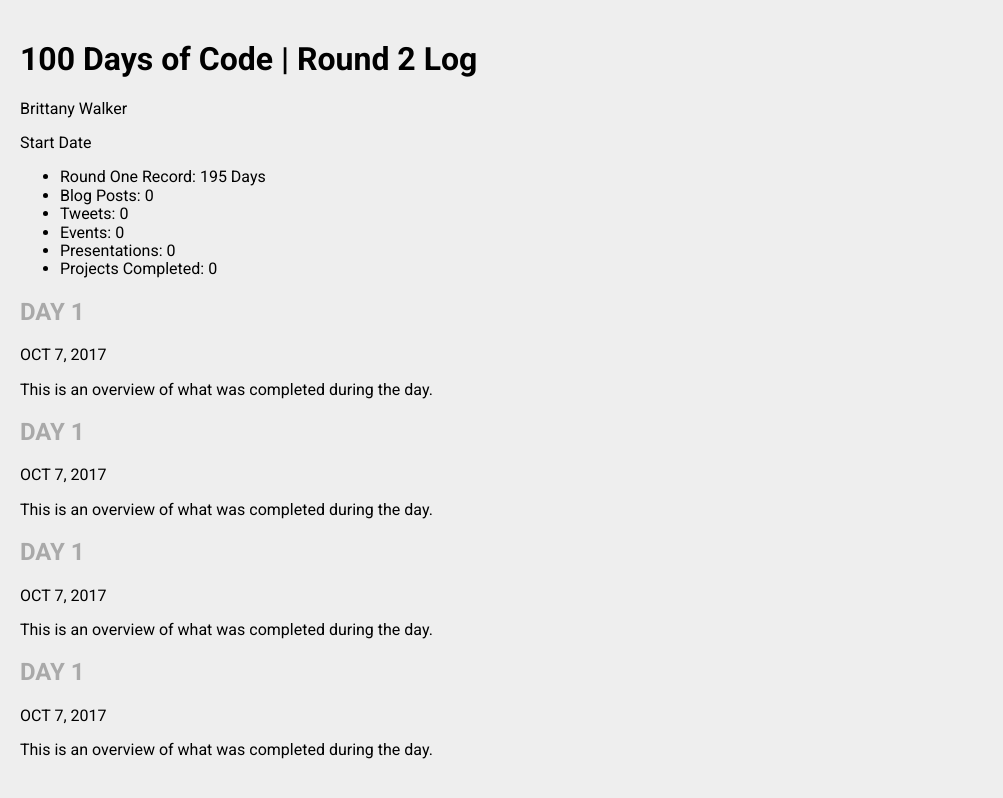
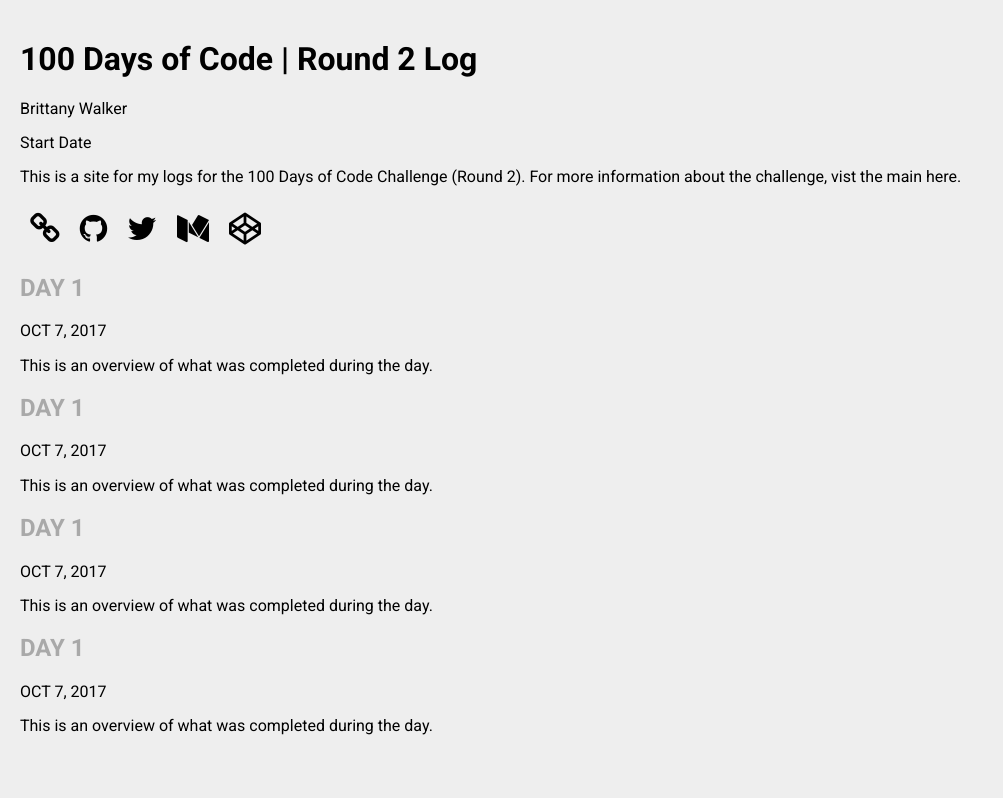
Before and after one commit to brittanyrw/100DaysOfCodeLog-Round2, a React (Create React App) app in the folder client/: page / in a window 1280 px wide. Shown: the whole page, without its empty margins (0-1003 px from the left). Built offline with nearby package versions, Linux system fonts and the light colour scheme.

Commit message:
add social media icons and begin adding content

```diff
--- a/client/src/App.js
+++ b/client/src/App.js
@@ -4,8 +4,19 @@ import LogSummary from './LogSummary';
 
 class App extends Component {
 
+  constructor(props) {
+    super(props);
+    this.state = {
+      posts:[]
+    };
+  }
+
   render() {
 
+    const Icon = styled.i`
+    padding: 10px;
+    margin: 0 auto;
+  `;
 
     return (
       <div>
@@ -13,16 +24,16 @@ class App extends Component {
           <h1>100 Days of Code | Round 2 Log</h1>
           <p>Brittany Walker</p>
           <p>Start Date</p>
-          <stats>
-            <ul>
-              <li>Round One Record: 195 Days</li>
-              <li>Blog Posts: 0</li>
-              <li>Tweets: 0</li>
-              <li>Events: 0</li>
-              <li>Presentations: 0</li>
-              <li>Projects Completed: 0</li>
-            </ul>
-          </stats>
+          <div>
+            <p>This is a site for my logs for the 100 Days of Code Challenge (Round 2). For more information about the challenge, vist the main here. </p>
+            <div>
+              <Icon className="fa fa-link fa-2x" aria-hidden="true"></Icon>
+              <Icon className="fa fa-github fa-2x" aria-hidden="true"></Icon>
+              <Icon className="fa fa-twitter fa-2x" aria-hidden="true"></Icon>
+              <Icon className="fa fa-medium fa-2x" aria-hidden="true"></Icon>
+              <Icon className="fa fa-codepen fa-2x" aria-hidden="true"></Icon>
+            </div>
+          </div>
         </header>
         <LogSummary></LogSummary>
         <LogSummary></LogSummary>
```
